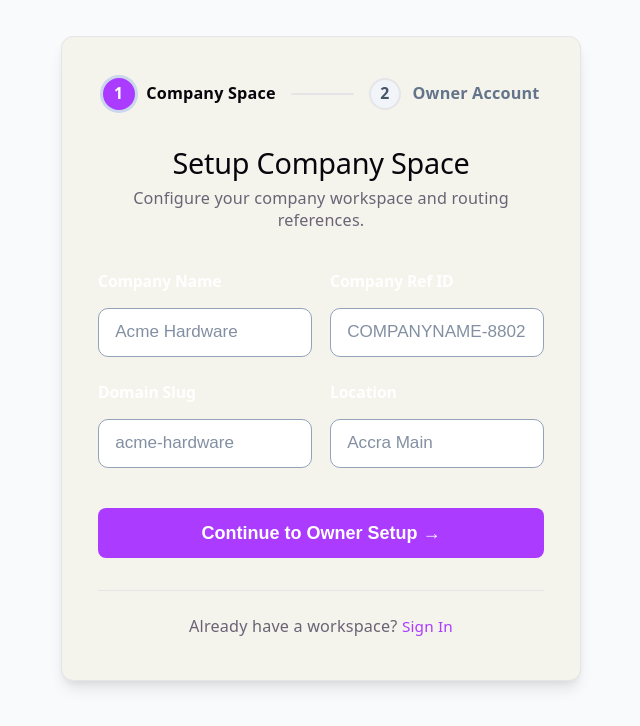
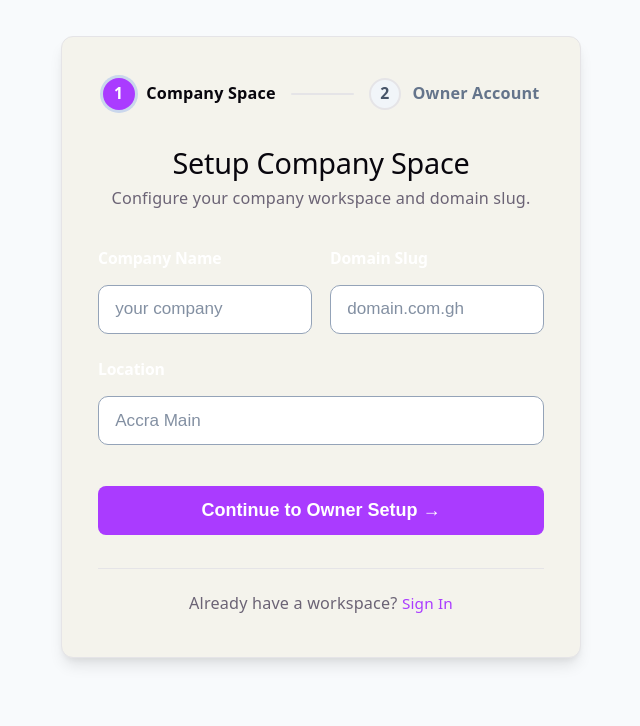
Before and after one commit to Jganyo-dotcom/ecoomerceFrontend, a React (Vite) app: page /register in a window 1280 px wide. Shown: the top 726 px of the page, without its empty margins (319-959 px from the left). Built offline with nearby package versions, Linux system fonts and the light colour scheme.

Commit message:
added alot and emails

```diff
--- a/src/components/common/Sidebar.jsx
+++ b/src/components/common/Sidebar.jsx
@@ -112,7 +112,7 @@ const Sidebar = ({ companyName: propCompanyName, tenantId: propTenantId }) => {
 
               {/* 🔗 CLEAN TENANT INFO ROW WITH COPY ICON */}
               <div className="tenant-info-row">
-                <span className="tenant-badge">Ref: {tenantId}</span>
+                <span className="tenant-badge">link</span>
 
                 <button
                   type="button"
--- a/src/pages/Login.jsx
+++ b/src/pages/Login.jsx
@@ -91,7 +91,7 @@ const Login = () => {
               name="companyref"
               value={formData.companyref}
               onChange={handleChange}
-              placeholder="e.g. COMP-8802"
+              placeholder="Company Reference ID"
               required
             />
             <small className="input-hint">
--- a/src/pages/Register.jsx
+++ b/src/pages/Register.jsx
@@ -12,7 +12,6 @@ const Register = () => {
   // Combined Form State
   const [formData, setFormData] = useState({
     companyName: "",
-    companyref: "",
     domain: "",
     location: "",
     ownerName: "",
@@ -29,13 +28,8 @@ const Register = () => {
 
   const handleNextStep = (e) => {
     e.preventDefault();
-    const { companyName, companyref, domain, location } = formData;
-    if (
-      !companyName.trim() ||
-      !companyref.trim() ||
-      !domain.trim() ||
-      !location.trim()
-    ) {
+    const { companyName, domain, location } = formData;
+    if (!companyName.trim() || !domain.trim() || !location.trim()) {
       setError("Please fill in all company workspace fields.");
       return;
     }
@@ -90,7 +84,7 @@ const Register = () => {
           <h2>{step === 1 ? "Setup Company Space" : "Create Admin Account"}</h2>
           <p>
             {step === 1
-              ? "Configure your company workspace and routing references."
+              ? "Configure your company workspace and domain slug."
               : "Setup the owner credentials for this workspace."}
           </p>
         </div>
@@ -111,28 +105,11 @@ const Register = () => {
                   name="companyName"
                   value={formData.companyName}
                   onChange={handleChange}
-                  placeholder="Acme Hardware"
+                  placeholder="your company"
                   required
                 />
               </div>
 
-              <div className="form-group">
-                <label htmlFor="companyref" className="input-label">
-                  Company Ref ID
-                </label>
-                <input
-                  type="text"
-                  id="companyref"
-                  name="companyref"
-                  value={formData.companyref}
-                  onChange={handleChange}
-                  placeholder="COMPANYNAME-8802"
-                  required
-                />
-              </div>
-            </div>
-
-            <div className="form-row">
               <div className="form-group">
                 <label htmlFor="domain" className="input-label">
                   Domain Slug
@@ -143,9 +120,10 @@ const Register = () => {
                   name="domain"
                   value={formData.domain}
                   onChange={handleChange}
-                  placeholder="acme-hardware"
+                  placeholder="domain.com.gh"
                   required
                 />
+              </div>
             </div>
 
             <div className="form-group">
@@ -161,7 +139,6 @@ const Register = () => {
                 placeholder="Accra Main"
                 required
               />
-              </div>
             </div>
 
             <button type="submit" className="btn-auth-submit">
```
Lines whose indentation alone changed are shown as unchanged.
